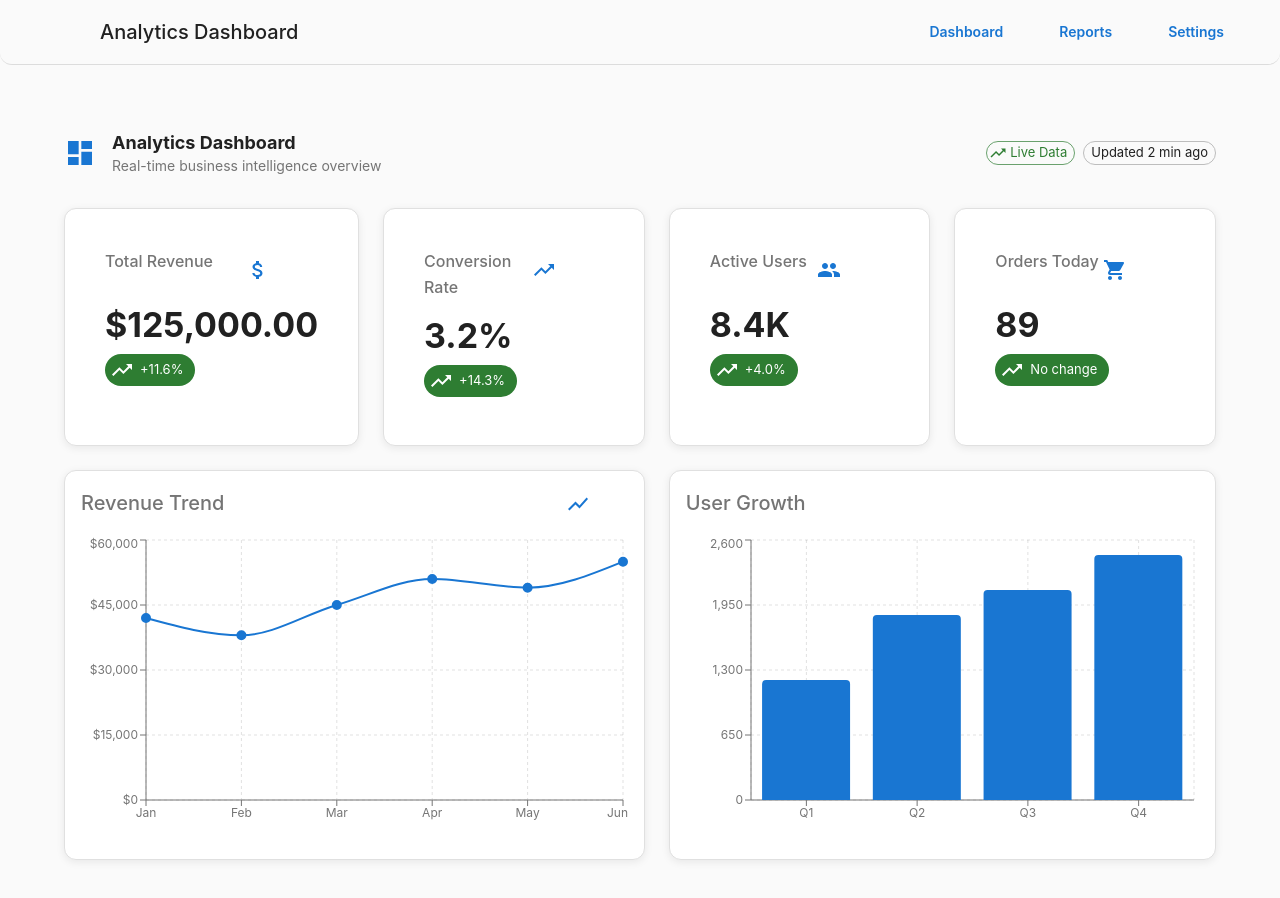
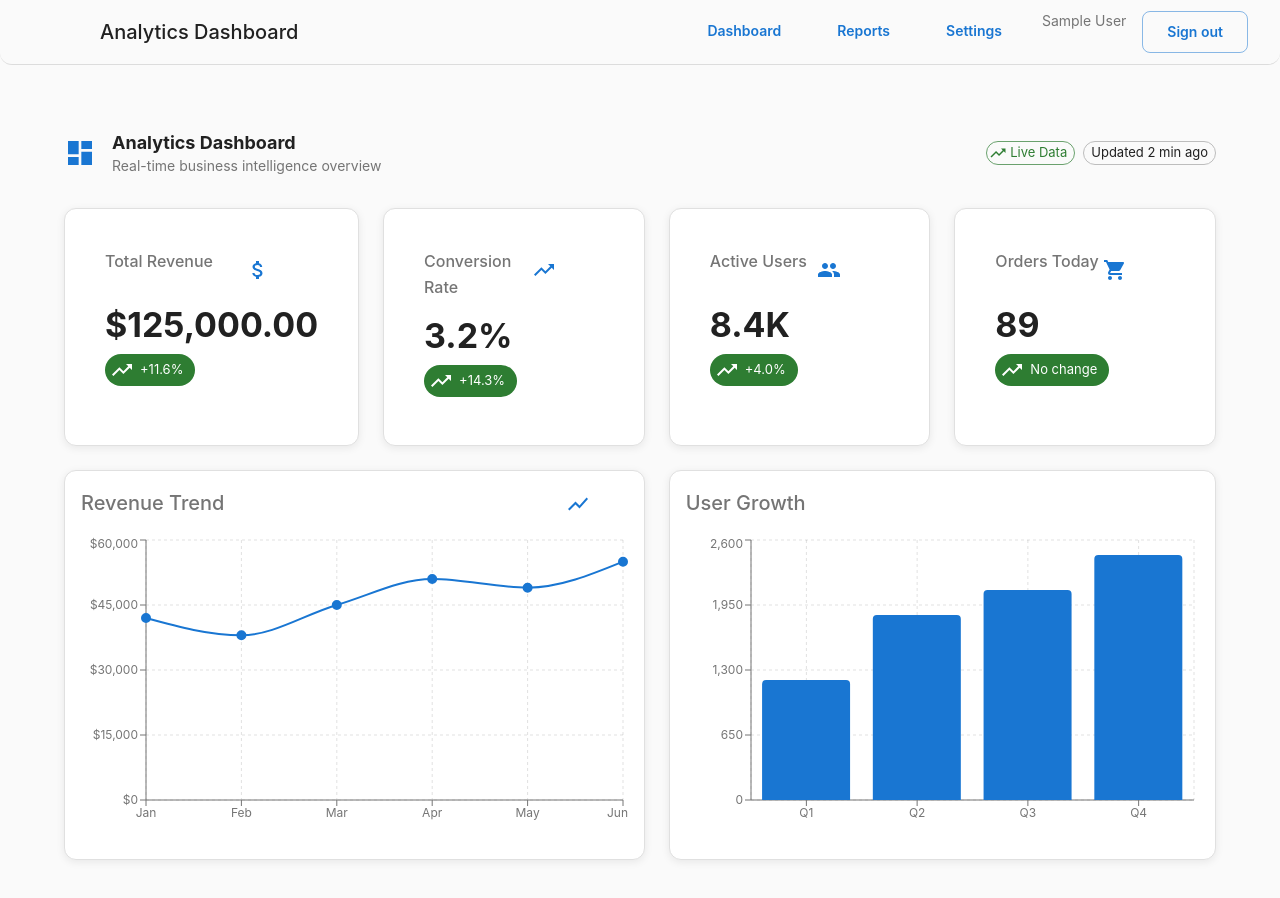
Before and after one commit to Izenberk/analytics-dashboard, a Next.js app in the folder apps/web/: page /dashboard in a window 1280 px wide. Shown: the top 898 px of the page. Built offline with nearby package versions, Linux system fonts and the light colour scheme; sample sign-in values are in the browser's storage; some icons are missing.

Commit message:
feat(auth): protect all dashboard routes and add login button to topnav
- Wrap dashboard layout with RequireAuth (protects all /dashboard/* routes)
- Remove redundant RequireAuth from individual pages
- Add Login button to TopNav when user is logged out
- Show user name + Sign out when logged in

```diff
--- a/apps/web/src/app/dashboard/layout.tsx
+++ b/apps/web/src/app/dashboard/layout.tsx
@@ -4,9 +4,11 @@ import React from 'react';
 import Box from '@mui/material/Box';
 import TopNav from '@/components/layouts/TopNav';
 import Sidebar from '@/components/layouts/Sidebar';
+import { RequireAuth } from '@/components/auth/RequireAuth'
 
 export default function DashboardLayout({ children }: { children: React.ReactNode }) {
   return (
+    <RequireAuth>
       <Box sx={{ display: 'flex', minHeight: '100vh', flexDirection: 'column' }}>
         <TopNav />
         <Sidebar />
@@ -15,5 +17,6 @@ export default function DashboardLayout({ children }: { children: React.ReactNod
           {children}
         </Box>
       </Box>
+    </RequireAuth>
   );
 }
--- a/apps/web/src/app/login/page.tsx
+++ b/apps/web/src/app/login/page.tsx
@@ -3,17 +3,18 @@
 import React from 'react';
 import { Box, Typography, Button, TextField } from '@mui/material';
 import { useAuth } from '@/lib/auth/AuthProvider';
-import { useRouter } from 'next/navigation';
+import { useRouter, useSearchParams } from 'next/navigation';
 
 export default function LoginPage() {
     const { signin } = useAuth();
     const router = useRouter();
+    const searchParams = useSearchParams();
+    const next = searchParams?.get('next') ? decodeURIComponent(searchParams.get('next')!) : '/dashboard';
     const [name, setName] = React.useState('Demo User');
 
     const handleLogin = async () => {
         await signin(name);
-
-        router.replace('/dashboard');
+        router.replace(next);
     };
 
     return (
--- a/apps/web/src/app/users/page.tsx
+++ b/apps/web/src/app/users/page.tsx
@@ -2,6 +2,7 @@ import React from "react";
 import Head from "next/head";
 import { Box, Typography } from "@mui/material";
 import AppBreadcrumbs from "@/components/layouts/Breadcrumbs";
+import { RequireAuth } from "@/components/auth/RequireAuth";
 
 export default function UsersPage() {
   const crumbs = [{ href: '/dashboard', label: 'Dashboard' }, { label: 'Users' }];
@@ -12,7 +13,6 @@ export default function UsersPage() {
         <title>Users — Analytics Dashboard</title>
         <meta name="description" content="User management and roles." />
       </Head>
-
         <Box>
           <AppBreadcrumbs crumbs={crumbs} />
           <Typography variant="h4" gutterBottom>
--- a/apps/web/src/components/auth/RequireAuth.tsx
+++ b/apps/web/src/components/auth/RequireAuth.tsx
@@ -1,19 +1,21 @@
 'use client';
 
 import React from "react";
-import { useRouter } from "next/navigation";
+import { useRouter, usePathname, useSearchParams } from "next/navigation";
 import { CircularProgress, Box } from "@mui/material";
 import { useAuth } from "@/lib/auth/AuthProvider";
 
 export const RequireAuth: React.FC<{ children: React.ReactNode }> = ({ children }) => {
     const { user } = useAuth();
     const router = useRouter();
+    const pathname = usePathname();
 
     React.useEffect(() => {
         if (user === null) {
-            router.replace('/login');
+            const next = encodeURIComponent(pathname || '/');
+            router.replace(`/login?next=${next}`);
         }
-    }, [user, router]);
+    }, [user, router, pathname]);
 
     // If user is not present, show a spinner while redirect will happen.
     if (!user) {
--- a/apps/web/src/components/layouts/DesktopTopNav.tsx
+++ b/apps/web/src/components/layouts/DesktopTopNav.tsx
@@ -4,7 +4,9 @@ import React from 'react';
 import Link from 'next/link';
 import { AppBar, Toolbar, IconButton, Typography, Box, Button } from '@mui/material';
 import MenuIcon from '@mui/icons-material/Menu';
+import { useRouter } from 'next/navigation';
 import { useUiStore } from '@/lib/ui/useUiStore';
+import { useAuth } from '@/lib/auth/AuthProvider';
 
 /**
  * DesktopTopNav
@@ -13,6 +15,13 @@ import { useUiStore } from '@/lib/ui/useUiStore';
  */
 export const DesktopTopNav: React.FC = () => {
   const toggleSidebar = useUiStore((s) => s.toggleSidebar);
+  const { user, signout } = useAuth();
+  const router = useRouter();
+
+  const handleSignout = async () => {
+    await signout();
+    router.replace('/login');
+  };
 
   return (
     <AppBar position="static" color="transparent" elevation={0} sx={{ borderBottom: 1, borderColor: 'divider' }}>
@@ -41,6 +50,23 @@ export const DesktopTopNav: React.FC = () => {
           <Link href="/dashboard"><Button component="span">Dashboard</Button></Link>
           <Link href="/reports"><Button component="span">Reports</Button></Link>
           <Link href="/settings"><Button component="span">Settings</Button></Link>
+
+          {user ? (
+            <>
+              <Typography variant="body2" sx={{ mx: 1, color: 'text.secondary' }}>
+                {user.name}
+              </Typography>
+              <Button variant="outlined" size="small" onClick={handleSignout}>
+                Sign out
+              </Button>
+            </>
+          ) : (
+            <Link href="/login">
+              <Button variant="contained" size="small">
+                Login
+              </Button>
+            </Link>
+          )}
         </Box>
       </Toolbar>
     </AppBar>
```
Lines whose indentation alone changed are shown as unchanged.
